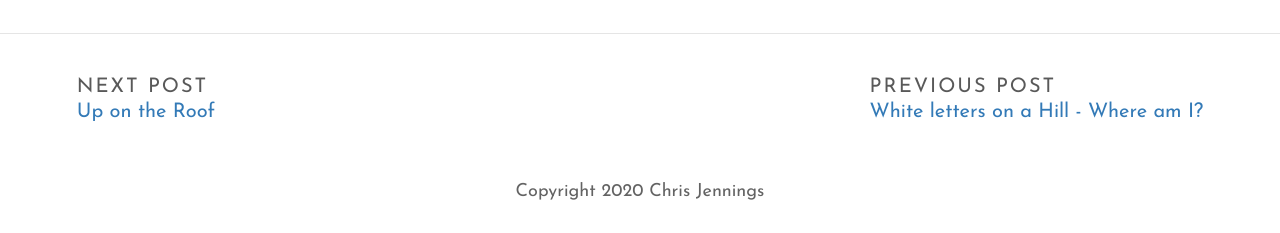
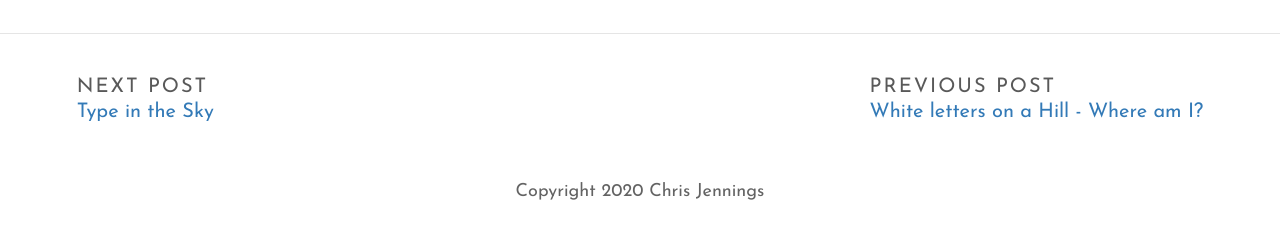
Before and after one commit to chrisatbrookes/bigtext, a Jekyll site: the page built from _posts/2020-08-19-red-lorry-yellow-lorry.md, in a window 1280 px wide and 900 px high, scrolled down 4607 px. Shown: the part 664-897 px from the top of the window. Built offline with Jekyll 4.4.1, drawn with Linux system fonts in a browser that asks for light colours; some web fonts are replaced.

Commit message:
Update Post “2020-08-20-up-on-the-roof”

```diff
--- a/_posts/2020-08-20-up-on-the-roof.md
+++ b/_posts/2020-08-20-up-on-the-roof.md
@@ -1,10 +1,10 @@
 ---
 layout: post
-title: Up on the Roof
+title: Type in the Sky
 date: 2020-08-20T11:24:48.694Z
 header_feature_image: ../uploads/pevely_dairy_company_plant_office_building.jpg
 ---
-Sometimes we just need to put that text **in the sky**! Get the message visible across the city may mean building a structure and elevating the words as high as possible. We will need a good strong structure of course.
+Sometimes we just need to put that text **in the sky**! Getting the message visible across the city may mean building a structure and elevating the words as high as possible. We will need a good strong structure of course.
 
 If your building isn't high enough, you'll need to create the letters in 3 dimensions and attach to a stable scaffold.
 
```
